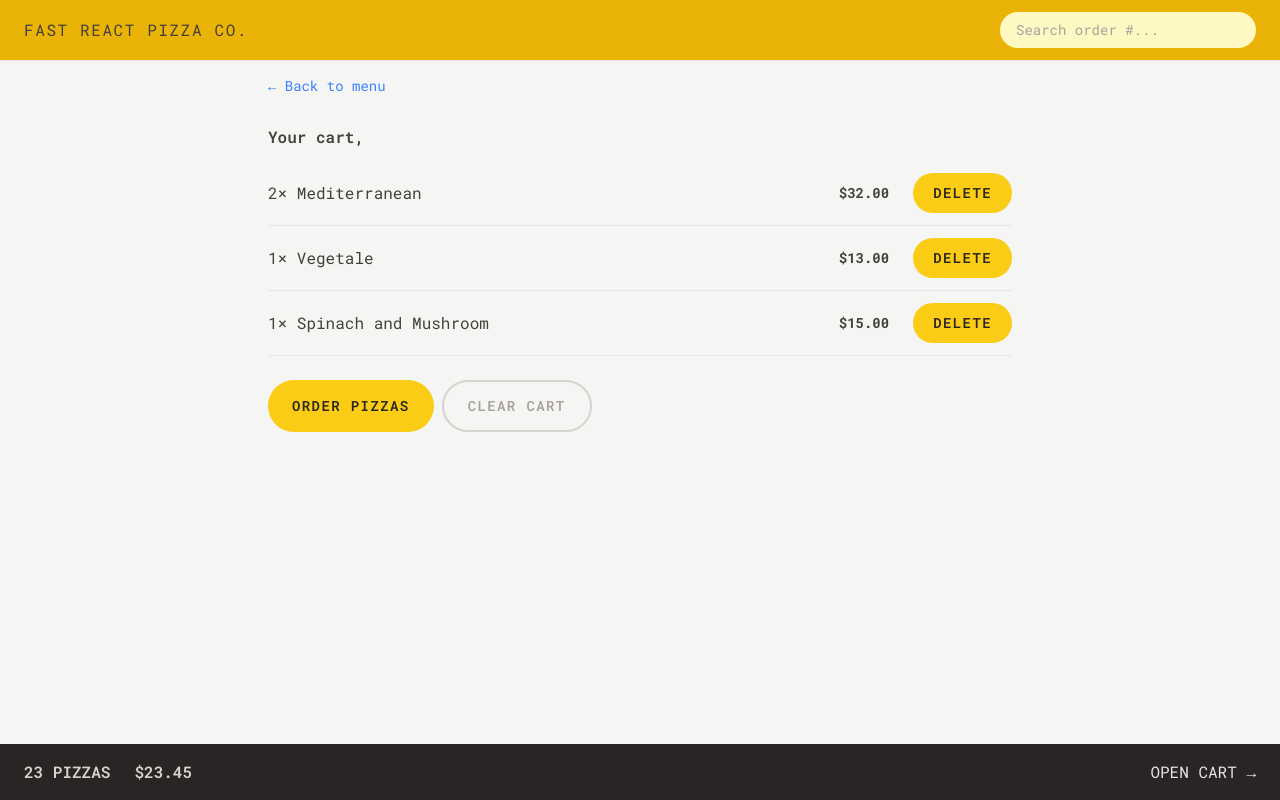
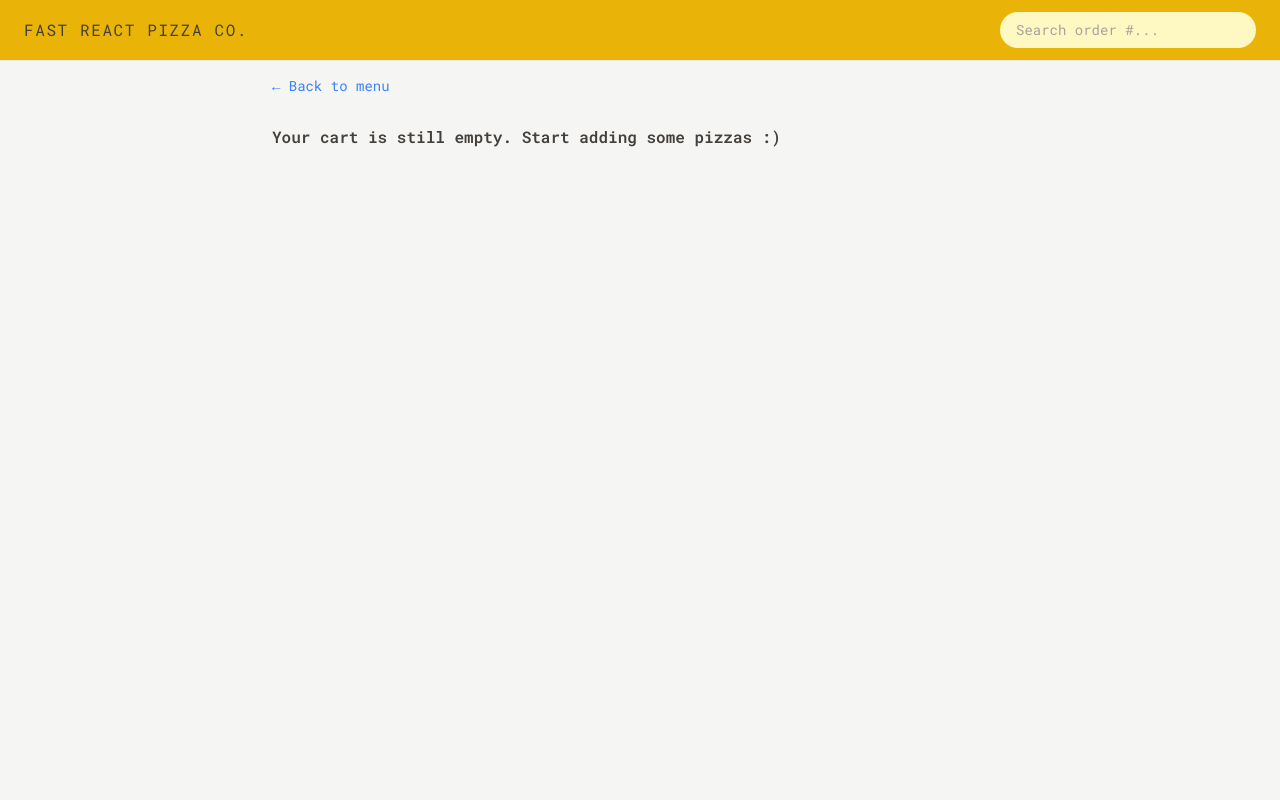
Before and after one commit to abdinali/fast-react-pizza, a React (Vite) app: page /cart in a window 1280 px wide. Built offline with nearby package versions, Linux system fonts and the light colour scheme.

Commit message:
add cart slice and handle cart state

```diff
--- a/src/features/cart/Cart.jsx
+++ b/src/features/cart/Cart.jsx
@@ -1,35 +1,16 @@
 import LinkButton from '../../ui/LinkButton';
 import Button from '../../ui/Button';
 import CartItem from './CartItem';
-import { useSelector } from 'react-redux';
-
-const fakeCart = [
-    {
-        pizzaId: 12,
-        name: 'Mediterranean',
-        quantity: 2,
-        unitPrice: 16,
-        totalPrice: 32,
-    },
-    {
-        pizzaId: 6,
-        name: 'Vegetale',
-        quantity: 1,
-        unitPrice: 13,
-        totalPrice: 13,
-    },
-    {
-        pizzaId: 11,
-        name: 'Spinach and Mushroom',
-        quantity: 1,
-        unitPrice: 15,
-        totalPrice: 15,
-    },
-];
+import { useDispatch, useSelector } from 'react-redux';
+import { clearCart, getCart } from './cartSlice';
+import EmptyCart from './EmptyCart';
 
 function Cart() {
-    const cart = fakeCart;
+    const cart = useSelector(getCart);
     const username = useSelector((state) => state.user.username);
+    const dispatch = useDispatch();
+
+    if (!cart.length) return <EmptyCart />;
 
     return (
         <div className="px-3 py-3">
@@ -46,7 +27,9 @@ function Cart() {
                 <Button to="/order/new" type="primary">
                     Order pizzas
                 </Button>
-                <Button type="secondary">Clear Cart</Button>
+                <Button type="secondary" onClick={() => dispatch(clearCart())}>
+                    Clear Cart
+                </Button>
             </div>
         </div>
     );
--- a/src/features/cart/CartItem.jsx
+++ b/src/features/cart/CartItem.jsx
@@ -1,5 +1,6 @@
-import Button from '../../ui/Button';
 import { formatCurrency } from '../../utils/helpers';
+import DeleteItem from './DeleteItem';
+import UpdateItemQuantity from './UpdateItemQuantity';
 
 function CartItem({ item }) {
     const { pizzaId, name, quantity, totalPrice } = item;
@@ -13,7 +14,11 @@ function CartItem({ item }) {
                 <p className="text-sm font-bold">
                     {formatCurrency(totalPrice)}
                 </p>
-                <Button type="small">Delete</Button>
+                <UpdateItemQuantity
+                    pizzaId={pizzaId}
+                    currentQuantity={quantity}
+                />
+                <DeleteItem pizzaId={pizzaId} />
             </div>
         </li>
     );
--- a/src/features/cart/CartOverview.jsx
+++ b/src/features/cart/CartOverview.jsx
@@ -1,10 +1,18 @@
+import { useSelector } from 'react-redux';
 import { Link } from 'react-router-dom';
+import { getTotalCartQuantity, getTotalCartPrice } from './cartSlice';
+import { formatCurrency } from '../../utils/helpers';
 function CartOverview() {
+    const totalCartQuantity = useSelector(getTotalCartQuantity);
+    const totalCartPrice = useSelector(getTotalCartPrice);
+
+    if (!totalCartQuantity) return null;
+
     return (
         <div className="flex items-center justify-between bg-stone-800 px-4 py-4 text-sm uppercase text-stone-200 sm:px-6 md:text-base">
             <p className="space-x-4 font-semibold text-stone-300 sm:space-x-6">
-                <span>23 pizzas</span>
-                <span>$23.45</span>
+                <span>{totalCartQuantity} pizzas</span>
+                <span>{formatCurrency(totalCartPrice)}</span>
             </p>
             <Link to="/cart">Open cart &rarr;</Link>
         </div>
--- /dev/null
+++ b/src/features/cart/DeleteItem.jsx
@@ -0,0 +1,14 @@
+import { useDispatch } from 'react-redux';
+import { deleteItem } from './cartSlice';
+import Button from '../../ui/Button';
+
+function DeleteItem({ pizzaId }) {
+    const dispatch = useDispatch();
+    return (
+        <Button type="small" onClick={() => dispatch(deleteItem(pizzaId))}>
+            Delete
+        </Button>
+    );
+}
+
+export default DeleteItem;
--- a/src/features/cart/EmptyCart.jsx
+++ b/src/features/cart/EmptyCart.jsx
@@ -1,13 +1,15 @@
-import { Link } from 'react-router-dom';
+import LinkButton from '../../ui/LinkButton';
 
 function EmptyCart() {
-	return (
-		<div>
-			<Link to="/menu">&larr; Back to menu</Link>
+    return (
+        <div className="px-4 py-3">
+            <LinkButton to="/menu">&larr; Back to menu</LinkButton>
 
-			<p>Your cart is still empty. Start adding some pizzas :)</p>
-		</div>
-	);
+            <p className="mt-7 font-semibold">
+                Your cart is still empty. Start adding some pizzas :)
+            </p>
+        </div>
+    );
 }
 
 export default EmptyCart;
--- /dev/null
+++ b/src/features/cart/UpdateItemQuantity.jsx
@@ -0,0 +1,26 @@
+import { useDispatch } from 'react-redux';
+import Button from '../../ui/Button';
+import { decreaseItemQuantity, increaseItemQuantity } from './cartSlice';
+
+function UpdateItemQuantity({ pizzaId, currentQuantity }) {
+    const dispatch = useDispatch();
+    return (
+        <div className="flex items-center gap-2 md:gap-4">
+            <Button
+                type="round"
+                onClick={() => dispatch(decreaseItemQuantity(pizzaId))}
+            >
+                -
+            </Button>
+            <span className="text-sm font-bold">{currentQuantity}</span>
+            <Button
+                type="round"
+                onClick={() => dispatch(increaseItemQuantity(pizzaId))}
+            >
+                +
+            </Button>
+        </div>
+    );
+}
+
+export default UpdateItemQuantity;
--- /dev/null
+++ b/src/features/cart/cartSlice.js
@@ -0,0 +1,79 @@
+import { createSlice } from '@reduxjs/toolkit';
+
+const initialState = {
+    cart: [],
+};
+
+const cartSlice = createSlice({
+    name: 'cart',
+    initialState,
+    reducers: {
+        addItem(state, action) {
+            // payload = newItem
+            state.cart.push(action.payload);
+        },
+        deleteItem(state, action) {
+            // payload = pizzaId
+            state.cart = state.cart.filter(
+                (item) => item.pizzaId !== action.payload,
+            );
+        },
+        increaseItemQuantity(state, action) {
+            // payload = pizzaId
+            const item = state.cart.find(
+                (item) => item.pizzaId === action.payload,
+            );
+            item.quantity++;
+            item.totalPrice = item.quantity * item.unitPrice;
+        },
+        decreaseItemQuantity(state, action) {
+            // payload = pizzaId
+            const item = state.cart.find(
+                (item) => item.pizzaId === action.payload,
+            );
+            item.quantity--;
+            item.totalPrice = item.quantity * item.unitPrice;
+
+            if (item.quantity === 0)
+                cartSlice.caseReducers.deleteItem(state, action);
+        },
+        clearCart(state, action) {
+            state.cart = [];
+        },
+    },
+});
+
+const getTotalCartQuantity = (state) =>
+    state.cart.cart.reduce((sum, item) => sum + item.quantity, 0);
+
+const getTotalCartPrice = (state) =>
+    state.cart.cart.reduce((price, item) => price + item.totalPrice, 0);
+
+const getCart = (state) => state.cart.cart;
+
+const getCurrentQuantityById = (id) => (state) =>
+    state.cart.cart.find((item) => item.pizzaId === id)?.quantity ?? 0;
+
+const {
+    reducer,
+    actions: {
+        addItem,
+        deleteItem,
+        increaseItemQuantity,
+        decreaseItemQuantity,
+        clearCart,
+    },
+} = cartSlice;
+
+export {
+    reducer as default,
+    addItem,
+    deleteItem,
+    increaseItemQuantity,
+    decreaseItemQuantity,
+    clearCart,
+    getTotalCartQuantity,
+    getTotalCartPrice,
+    getCart,
+    getCurrentQuantityById,
+};
--- a/src/features/menu/MenuItem.jsx
+++ b/src/features/menu/MenuItem.jsx
@@ -1,8 +1,29 @@
+import { useDispatch, useSelector } from 'react-redux';
 import Button from '../../ui/Button';
 import { formatCurrency } from '../../utils/helpers';
+import { addItem, getCurrentQuantityById } from '../cart/cartSlice';
+import DeleteItem from '../cart/DeleteItem';
+import UpdateItemQuantity from '../cart/UpdateItemQuantity';
 
 function MenuItem({ pizza }) {
     const { id, name, unitPrice, ingredients, soldOut, imageUrl } = pizza;
+
+    const dispatch = useDispatch();
+
+    const currentQuantity = useSelector(getCurrentQuantityById(id));
+    const isInCart = currentQuantity > 0;
+
+    function handleAddToCart() {
+        dispatch(
+            addItem({
+                pizzaId: id,
+                name,
+                quantity: 1,
+                unitPrice,
+                totalPrice: unitPrice * 1,
+            }),
+        );
+    }
 
     return (
         <li className="flex gap-4 py-2">
@@ -24,7 +45,21 @@ function MenuItem({ pizza }) {
                             Sold out
                         </p>
                     )}
-                    <Button type="small">Add to Cart</Button>
+                    {isInCart && (
+                        <div className="flex items-center gap-2 sm:gap-8">
+                            <UpdateItemQuantity
+                                pizzaId={id}
+                                currentQuantity={currentQuantity}
+                            />
+                            <DeleteItem pizzaId={id} />
+                        </div>
+                    )}
+
+                    {!soldOut && !isInCart && (
+                        <Button type="small" onClick={handleAddToCart}>
+                            Add to Cart
+                        </Button>
+                    )}
                 </div>
             </div>
         </li>
--- a/src/store.js
+++ b/src/store.js
@@ -1,9 +1,11 @@
 import { configureStore } from '@reduxjs/toolkit';
 import userReducer from './features/user/userSlice';
+import cartReducer from './features/cart/cartSlice';
 
 const store = configureStore({
     reducer: {
         user: userReducer,
+        cart: cartReducer,
     },
 });
 
--- a/src/ui/Button.jsx
+++ b/src/ui/Button.jsx
@@ -1,11 +1,12 @@
 import { Link } from 'react-router-dom';
 
-function Button({ children, disabled, to, type }) {
+function Button({ children, disabled, to, type, onClick }) {
     const base =
         'text-sm inline-block rounded-full bg-yellow-400 font-semibold uppercase tracking-widest text-stone-800 transition-colors duration-300 hover:bg-yellow-300 focus:outline-none focus:ring focus:ring-yellow-300 focus:ring-offset-2 disabled:cursor-not-allowed';
     const styles = {
         primary: base + ' px-4 py-3 md:px-6 md:py-4',
         small: base + ' py-2 px-4 text-xs sm:text-sm sm:px-5 sm:py-2.5',
+        round: base + ' py-1 px-2.5 text-sm sm:px-3.5 sm:py-2',
         secondary:
             'text-sm inline-block rounded-full border-2 border-stone-300 bg-transparent px-4 py-2.5 font-semibold uppercase tracking-widest text-stone-400 ring-stone-200 transition-colors duration-300 hover:bg-stone-300 hover:text-stone-800 focus:bg-stone-200 focus:text-stone-800 focus:outline-none focus:ring focus:ring-offset-2 disabled:cursor-not-allowed md:px-6 md:py-3.5',
     };
@@ -17,6 +18,17 @@ function Button({ children, disabled, to, type }) {
         );
     }
 
+    if (onClick)
+        return (
+            <button
+                onClick={onClick}
+                className={styles[type]}
+                disabled={disabled}
+            >
+                {children}
+            </button>
+        );
+
     return (
         <button className={styles[type]} disabled={disabled}>
             {children}
```
